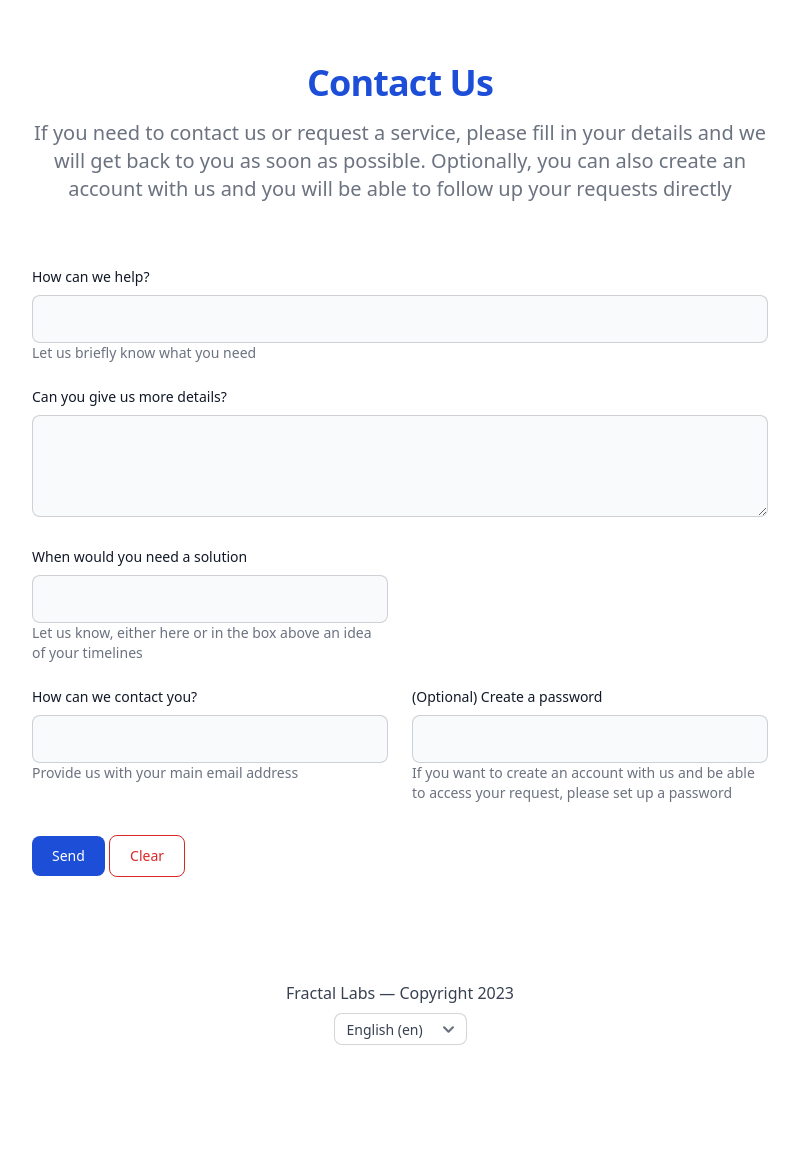
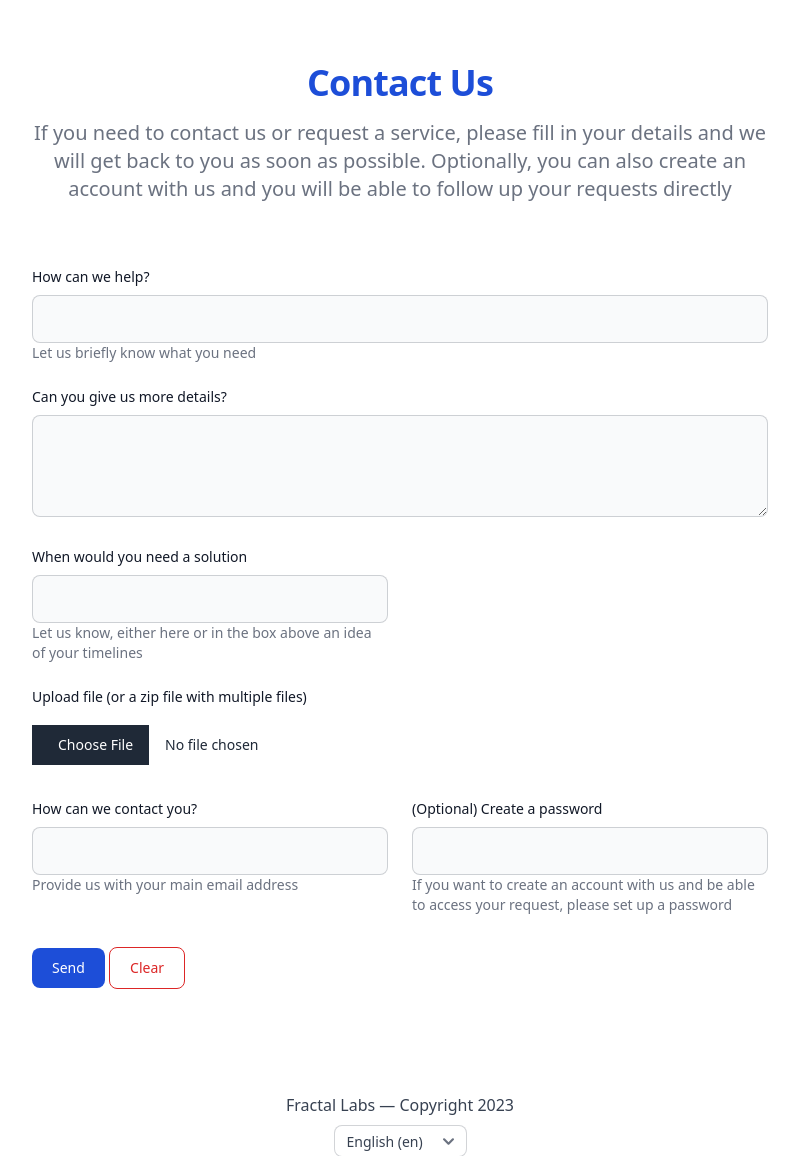
Before and after one commit to albertorp/django-fractal_labs, a Django app: page /jobcycle/contactus/ in a window 1280 px wide. Shown: the part 65-1221 px from the top of the page, without its empty margins (240-1039 px from the left). Before the commit the page ends 1110 px from the top, so only its background shows below. Run offline with Django 4.2, Linux system fonts and the light colour scheme; style sheets or scripts are compiled from the project's sources; parts of the project's set-up code (start-up, migrations or seed data) failed here and were passed over; some libraries are stand-ins or nearby versions.

Commit message:
jobcycle03: upload files in WebRequirement

```diff
--- a/apps/attachments/models.py
+++ b/apps/attachments/models.py
@@ -22,6 +22,8 @@ class FileAttachment(BaseModel):
     must have a valid user in the system
 
     I am calling it FileAttachment because just "file" is a bit confusing
+
+    submitted_by: which user uploaded the file. Since it can be a non-user (when a visitor sends us a WebRequirement) then this field can be null or blank
     """
 
     class FileTypes(models.TextChoices):
@@ -37,7 +39,7 @@ class FileAttachment(BaseModel):
     type = models.CharField(_('type'), choices=FileTypes.choices, max_length=4, default=FileTypes.OTH)
 
     owner = models.ForeignKey(Customer, on_delete=models.DO_NOTHING, verbose_name=_('owner'), related_name='files')
-    submitted_by = models.ForeignKey(settings.AUTH_USER_MODEL, on_delete=models.DO_NOTHING, verbose_name=_('submitted by'), related_name='files_uploaded')
+    submitted_by = models.ForeignKey(settings.AUTH_USER_MODEL, on_delete=models.DO_NOTHING, verbose_name=_('submitted by'), related_name='files_uploaded', null=True, blank=True)
 
     def __str__(self):
         return self.file.name
--- a/apps/jobcycle/forms.py
+++ b/apps/jobcycle/forms.py
@@ -79,6 +79,7 @@ class WebRequirementForm(forms.ModelForm):
     create_user = forms.BooleanField(initial=False, required=False)
     password1 = forms.CharField(widget=forms.PasswordInput, required=False)
     email = forms.EmailField()
+    file_uploaded = forms.FileField(required=False)
 
 
     class Meta:
@@ -126,6 +127,9 @@ class WebRequirementForm(forms.ModelForm):
         self.fields['create_user'].label = _('Create account?')
         self.fields['create_user'].help_text = _('Check this box to confirm that you want to create your user')
 
+        self.fields['file_uploaded'].label = _('Upload file (or a zip file with multiple files)')
+        # self.fields['file_uploaded'].help_text = _('')
+
 
 class InvoiceItemForm(forms.ModelForm):
     class Meta:
--- a/apps/jobcycle/views.py
+++ b/apps/jobcycle/views.py
@@ -21,6 +21,7 @@ from .utils import get_buttons_requirement, get_buttons_quotation, get_buttons_j
 
 from apps.customers.models import Customer
 from apps.comments.models import Comment
+from apps.attachments.models import FileAttachment, Attachment
 
 from .models import BaseItem, Requirement, Quotation, Job
 from .forms import RequirementForm, QuotationForm, JobForm, WebRequirementForm
@@ -41,7 +42,6 @@ class WebRequirementCreateView(CreateView):
         ctx['buttons'] = get_buttons_webrequirement()
         return ctx
 
-
     def form_valid(self, form):
 
         # Check to see if the email corresponds to an existing customer
@@ -53,8 +53,6 @@ class WebRequirementCreateView(CreateView):
             customer = Customer()
             customer.email = form.cleaned_data['email']
             customer.save()
-
-
 
         # Check to see if we need to create a nuew user
         if form.cleaned_data['create_user']:
@@ -79,6 +77,30 @@ class WebRequirementCreateView(CreateView):
                 messages.error(self.request, _('The user already exists'))
 
         form.instance.customer = customer
+        new_req = form.save()
+
+        # Check to see if there is a file uploaded by the user
+        if 'file_uploaded' in self.request.FILES:
+            # File has been uploaded
+            file_uploaded = self.request.FILES['file_uploaded']
+
+            # TODO Check file to ensure security
+
+            # If there is, we create the fileattachment
+            fileattachment = FileAttachment(file=file_uploaded)
+            fileattachment.owner = customer
+            # There is no field for the file title, so let's use the filename
+            fileattachment.title = file_uploaded.name
+            fileattachment.save()
+
+            # Then we attach it to the requirement created
+            attachment = Attachment.objects.create(
+                attachment = fileattachment,
+                content_type=ContentType.objects.get_for_model(new_req),
+                object_id=new_req.pk
+            )
+
+
         return super().form_valid(form)
 
 
--- a/templates/jobcycle/contactus.html
+++ b/templates/jobcycle/contactus.html
@@ -26,7 +26,7 @@
     <div class="py-8 lg:py-16 px-4 mx-auto max-w-screen-md">
         <h2 class="mb-4 text-4xl tracking-tight font-extrabold text-center text-primary-700 dark:text-white">{% trans 'Contact Us' %}</h2>
         <p class="mb-8 lg:mb-16 font-light text-center text-gray-500 dark:text-gray-400 sm:text-xl">{% trans 'If you need to contact us or request a service, please fill in your details and we will get back to you as soon as possible. Optionally, you can also create an account with us and you will be able to follow up your requests directly ' %}</p>
-        <form action="" class="space-y-8" method="POST">
+        <form action="" class="space-y-8" method="POST" enctype="multipart/form-data">
             {% csrf_token %}
             <div class="grid gap-4 mb-4 sm:grid-cols-2 sm:gap-6 sm:mb-5">
                 {% with WIDGET_ERROR_CLASS="bg-danger-50 border border-danger-500 text-danger-900 placeholder-danger-700 text-sm rounded-lg focus:ring-danger-500 focus:border-danger-500 block w-full p-2.5 dark:bg-danger-100 dark:border-danger-400" %}
@@ -48,6 +48,14 @@
                     {% render_field form.deadline|attr:"datepicker"|attr:"datepicker-format:yyyy-mm-dd"|attr:"datepicker-autohide"|add_class:"text-sm bg-gray-50 p-2.5" %}
                     {% if form.deadline.errors %}<p class="mt-0 text-sm text-danger-500 dark:text-danger-400">{{ form.deadline.errors }}</p>{% endif %}
                     {% if form.deadline.help_text %}<p class="mt-0 text-sm text-gray-500 dark:text-gray-400">{{ form.deadline.help_text }}</p>{% endif %}
+                </div>
+                <div class="w-full">
+                </div>
+                <div class="w-full">
+                    <label for="{{ form.file_uploaded.label }}" class="block mb-2 text-sm font-medium text-gray-900 dark:text-white">{{ form.file_uploaded.label }}</label>
+                    {% render_field form.file_uploaded|add_class:"text-sm p-2.5" %}
+                    {% if form.file_uploaded.errors %}<p class="mt-0 text-sm text-danger-500 dark:text-danger-400">{{ form.file_uploaded.errors }}</p>{% endif %}
+                    {% if form.file_uploaded.help_text %}<p class="mt-0 text-sm text-gray-500 dark:text-gray-400">{{ form.file_uploaded.help_text }}</p>{% endif %}
                 </div>
                 <div class="w-full">
                 </div>
--- a/templates/jobcycle/thanks.html
+++ b/templates/jobcycle/thanks.html
@@ -15,7 +15,7 @@
         <h1 class="mb-8 text-4xl font-extrabold tracking-tight leading-none text-primary-700 md:text-5xl lg:text-6xl dark:text-white">{% trans "Thanks!" %}</h1>
         <p class="mb-8 text-lg font-normal text-gray-500 lg:text-xl sm:px-16 lg:px-48 dark:text-gray-400">
             {% blocktrans %}
-            Thank you for contacting us. We will get back to your very shortly
+            Thank you for contacting us. We will get back to you very shortly
             {% endblocktrans %}
         </p>
         <p class="mb-8 text-lg font-normal text-gray-500 lg:text-xl sm:px-16 lg:px-48 dark:text-gray-400">
```
Also changed, not shown: versions.md (+5 -2 lines), apps/attachments/migrations/0005_alter_attachment_options_and_more.py (added), apps/customers/migrations/0002_alter_customer_options.py (added).
